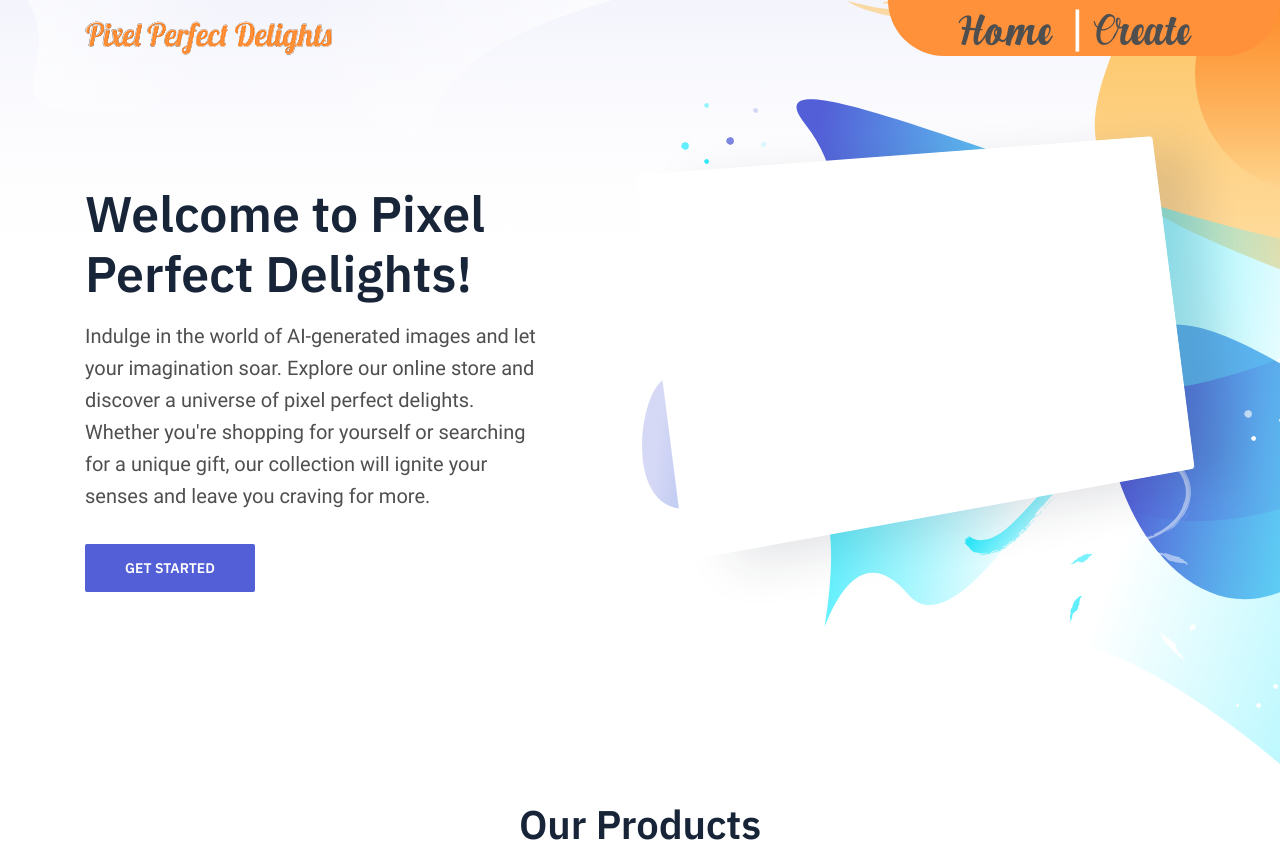
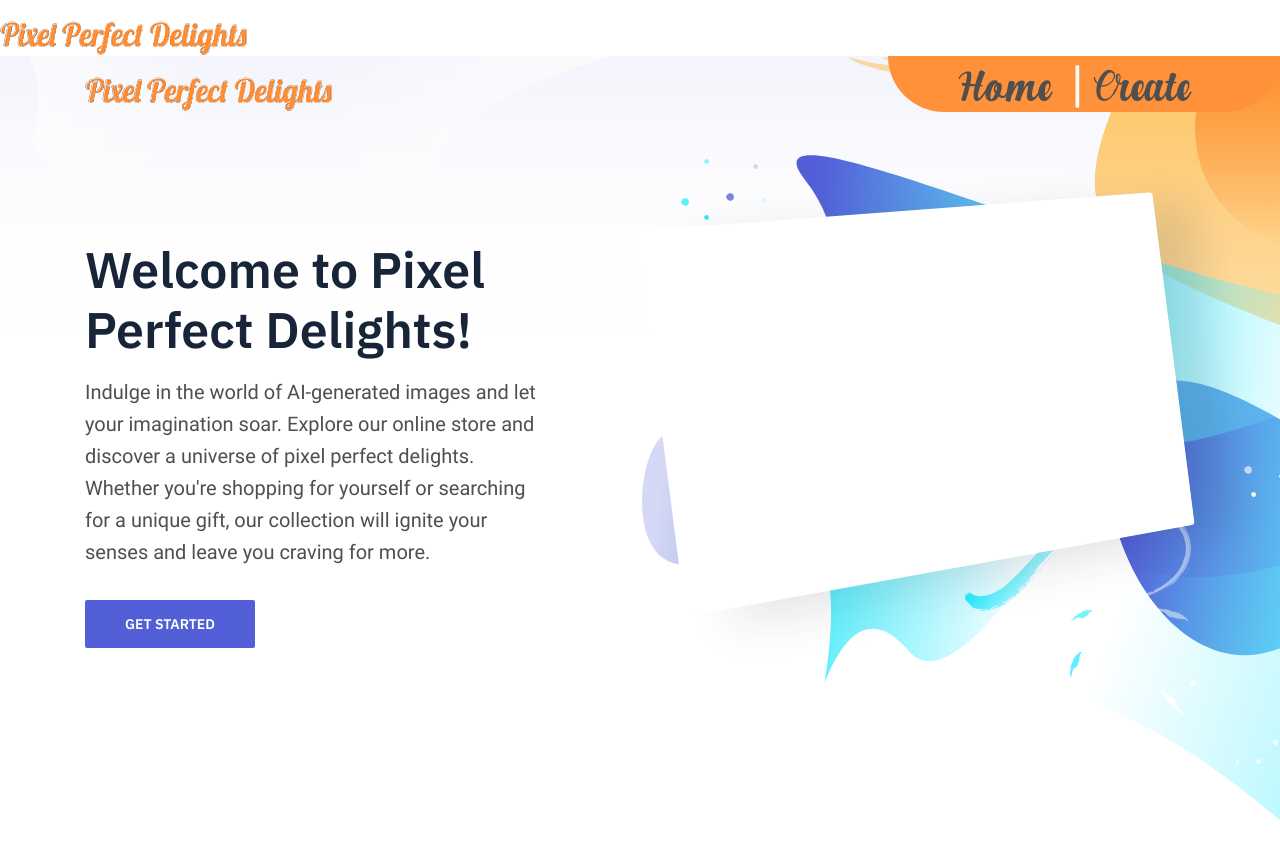
Before and after one commit to Rhett-Williams/personalised-cards-frontend, a React (Create React App) app: page / in a window 1280 px wide. Shown: the top 842 px of the page. Built offline with nearby package versions, Linux system fonts and the light colour scheme.

Commit message:
Update NavBar.tsx

```diff
--- a/src/components/NavBar.tsx
+++ b/src/components/NavBar.tsx
@@ -7,6 +7,14 @@ const Navbar = () => {
   const [showNavExternal3, setShowNavExternal3] = useState(false);
   return (
     <div className='nav-bar-container'>
+     <a href="/">
+      <img
+        style={{paddingTop: 20}}
+        className="header-logo-image"
+        src={Logo}
+        alt="Logo"
+      />
+    </a>
     <nav className="navbar-mine">
       <ul className="navbar-list">
         <li className="navbar-item">
```
